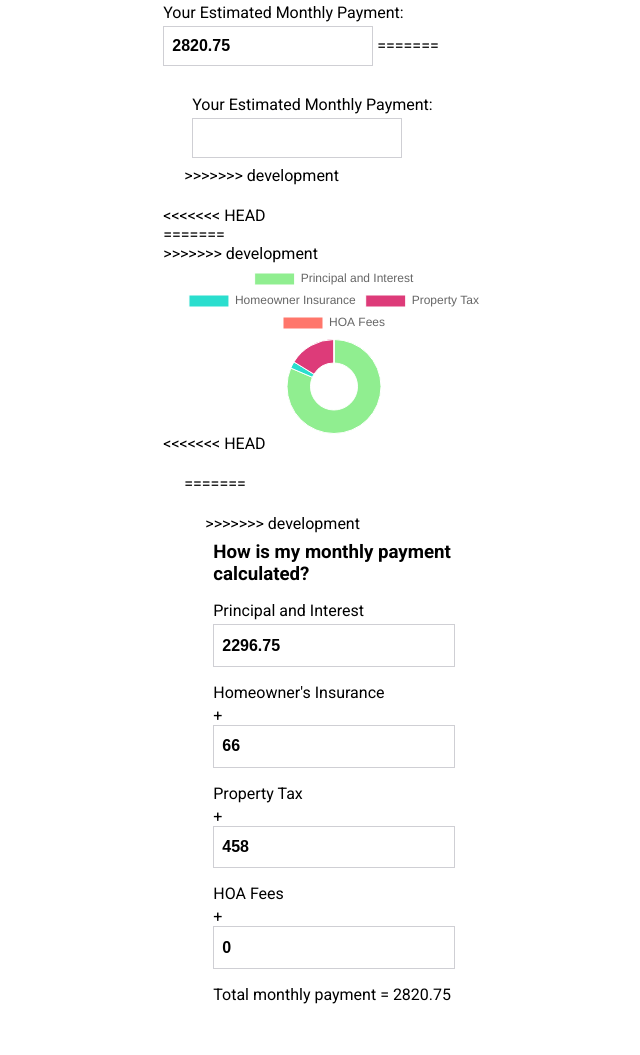
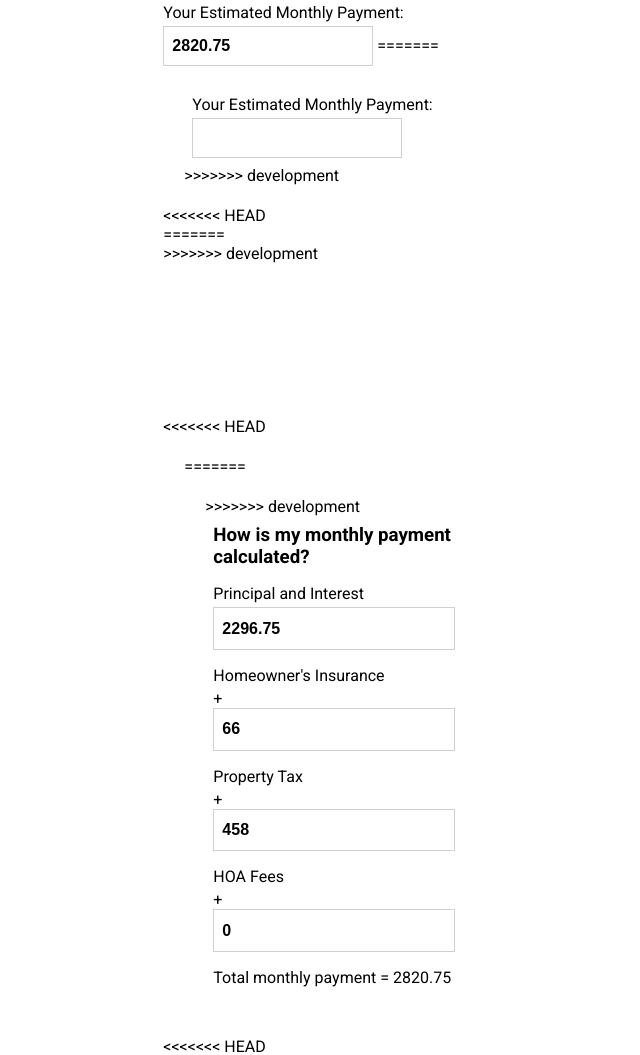
Before and after one commit to chingu-voyages/v26-toucans-team-01, a plain HTML site: page index.html in a window 1280 px wide. Shown: the part 1044-2099 px from the top of the page, without its empty margins (290-930 px from the left). Drawn offline with nearby package versions, Linux system fonts and the light colour scheme.

Commit message:
Update chart js

```diff
--- a/chart.js
+++ b/chart.js
@@ -1,38 +1,38 @@
-const pni = document.querySelector('.principal-and-interest');
-const hi = document.querySelector('.homeowners-insurance');
-const pt = document.querySelector('.property-tax');
-const hoa = document.querySelector('.hoa-fees');
-
-const ctx = document.getElementById('myChart').getContext('2d');
-let myChart = new Chart(ctx, {
-  type: 'doughnut',
-  data: {
-    labels: [
-      'Principal and Interest',
-      'Homeowner Insurance',
-      'Property Tax',
-      'HOA Fees',
-    ],
-    datasets: [
-      {
-        label: 'Mortgage Payment',
-        data: [2296.75, 66, 458, 0],
-        backgroundColor: ['#90ee90', '#2adece', '#dd3b79', '#ff766b'],
-        borderWidth: 1,
-      },
-    ],
-  },
-});
-
-// Update on change
-const updateChartValue = (input, dataOrder) => {
-  input.addEventListener('change', (e) => {
-    myChart.data.datasets[0].data[dataOrder] = e.target.value;
-    myChart.update();
-  });
-};
-
-updateChartValue(pni, 0);
-updateChartValue(hi, 1);
-updateChartValue(pt, 2);
-updateChartValue(hoa, 3);
+// const pni = document.querySelector('.principal-and-interest');
+// const hi = document.querySelector('.homeowners-insurance');
+// const pt = document.querySelector('.property-tax');
+// const hoa = document.querySelector('.hoa-fees');
+//
+// const ctx = document.getElementById('myChart').getContext('2d');
+// let myChart = new Chart(ctx, {
+//   type: 'doughnut',
+//   data: {
+//     labels: [
+//       'Principal and Interest',
+//       'Homeowner Insurance',
+//       'Property Tax',
+//       'HOA Fees',
+//     ],
+//     datasets: [
+//       {
+//         label: 'Mortgage Payment',
+//         data: [2296.75, 66, 458, 0],
+//         backgroundColor: ['#90ee90', '#2adece', '#dd3b79', '#ff766b'],
+//         borderWidth: 1,
+//       },
+//     ],
+//   },
+// });
+//
+// // Update on change
+// const updateChartValue = (input, dataOrder) => {
+//   input.addEventListener('change', (e) => {
+//     myChart.data.datasets[0].data[dataOrder] = e.target.value;
+//     myChart.update();
+//   });
+// };
+//
+// updateChartValue(pni, 0);
+// updateChartValue(hi, 1);
+// updateChartValue(pt, 2);
+// updateChartValue(hoa, 3);
```
Also changed, not shown: index.html (line endings or trailing spaces).
